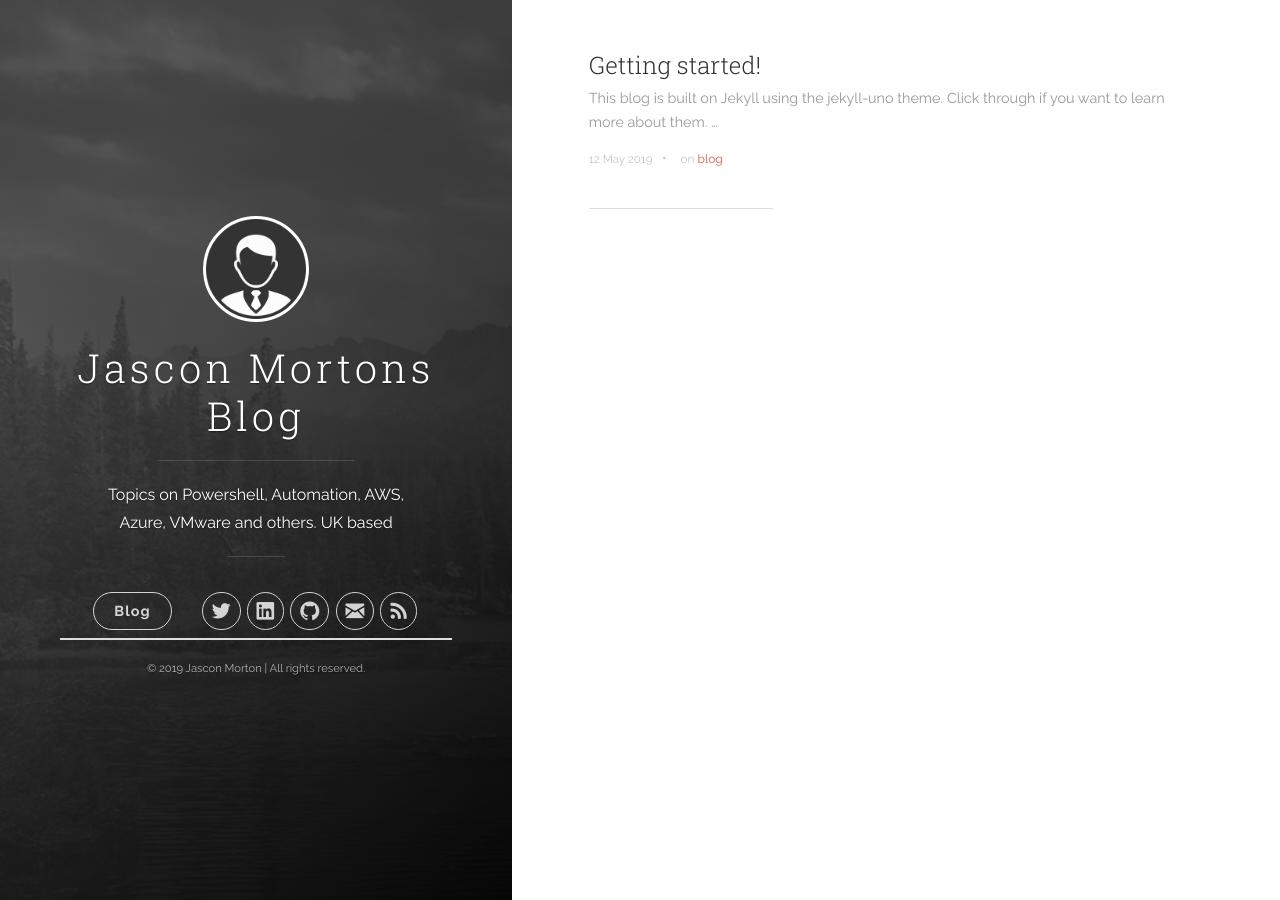
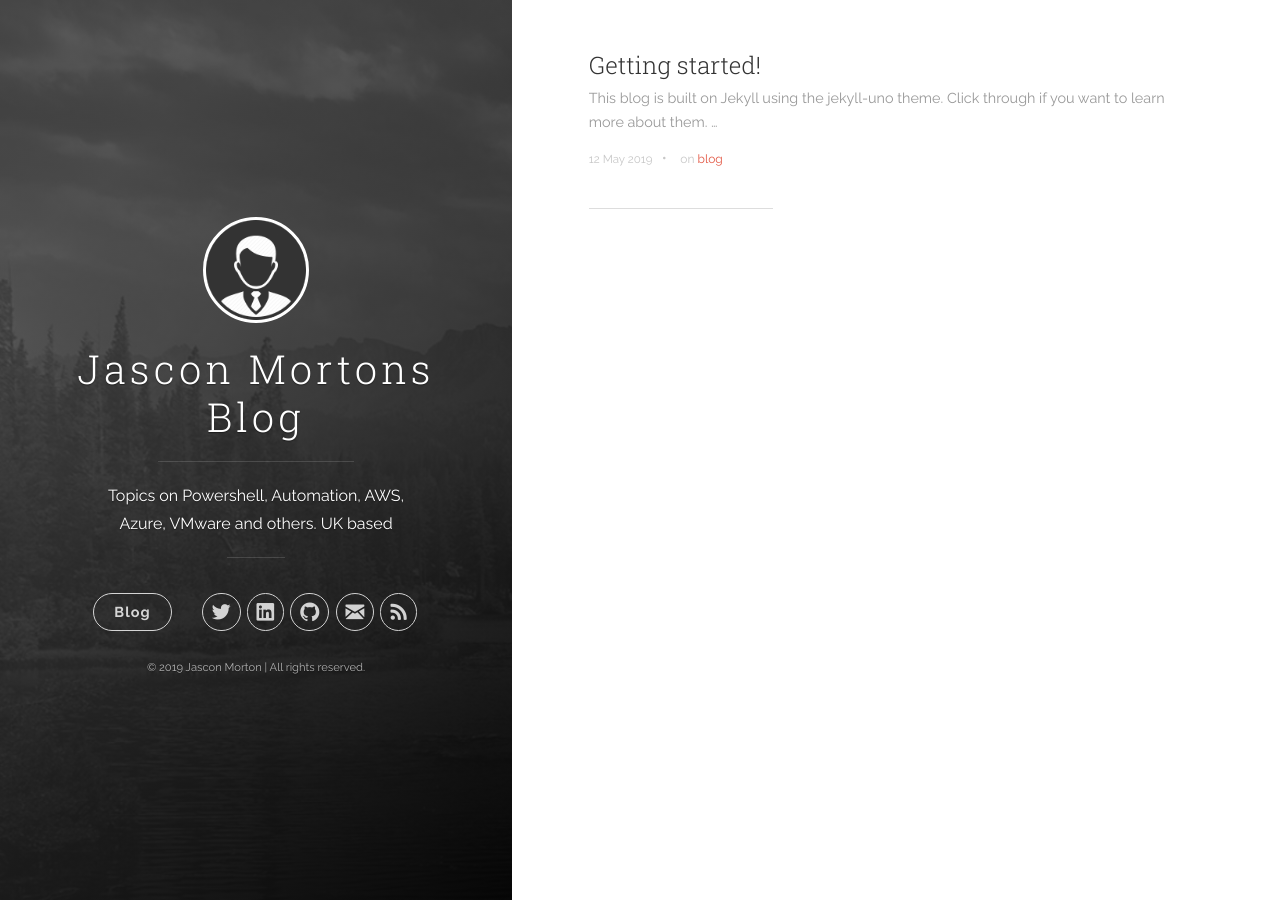
Before and after one commit to jasconm/jasconm.github.io, a Jekyll site: the page built from index.html, in a window 1280 px wide. Built offline with Jekyll 4.4.1, drawn with Linux system fonts in a browser that asks for light colours; nearby versions of some CDN libraries; the list of posts is cut into pages by our own code.

Commit message:
Update uno.scss

```diff
--- a/_sass/uno.scss
+++ b/_sass/uno.scss
@@ -1109,7 +1109,6 @@ pre {
 .footer {
 	display: block;
 	padding: 2em 0 0 0;
-	border-top: 2px solid #dddddd;
 	font-size: .7em;
 	color: #b3b3b3; }
 
```
